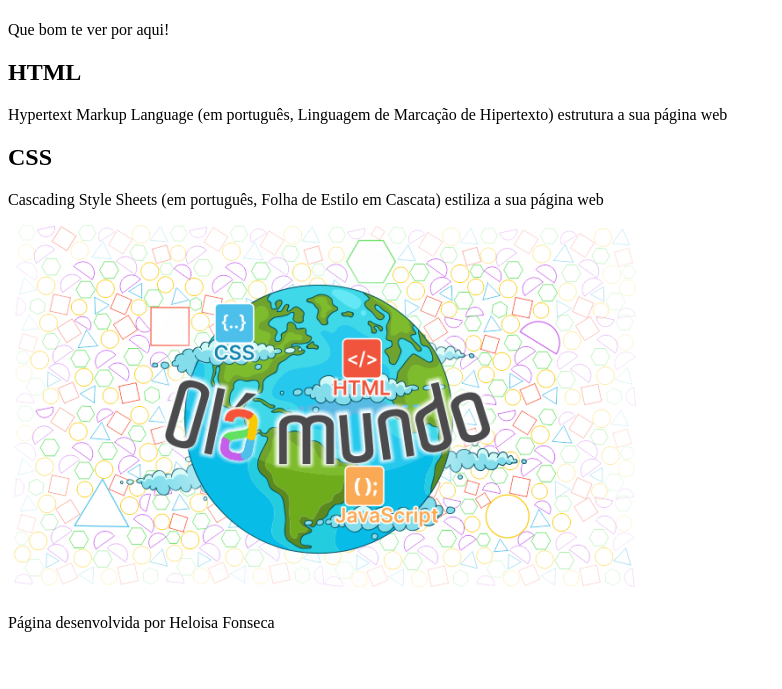
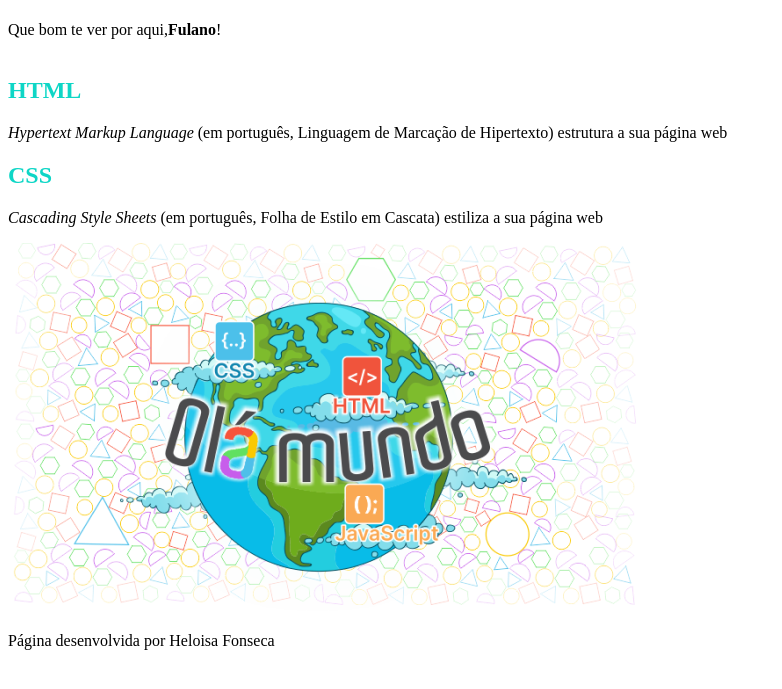
Before and after one commit to profheloisa/HelloWorld, a plain HTML site: page index.html in a window 1280 px wide. Shown: the part 59-748 px from the top of the page, without its empty margins (0-782 px from the left). Drawn offline with Linux system fonts and the light colour scheme.

Commit message:
Aplicando estilos CSS na página web

```diff
--- a/index.html
+++ b/index.html
@@ -2,23 +2,29 @@
 <html lang="pt-br">
 
 <head>
+    <link rel="stylesheet" href="style.css">
     <meta charset="UTF-8">
     <meta name="viewport" content="width=device-width, initial-scale=1.0">
     <title>Hello World</title>
 </head>
 
 <body>
+
     <header>
         <h1>Hello World</h1>
-        <p>Que bom te ver por aqui!</p>
+        <p>Que bom te ver por aqui,<span id="nome-usuário">Fulano</span>!</p>
     </header>
+
 
     <section>
         <h2>HTML</h2>
-        <P>Hypertext Markup Language (em português, Linguagem de Marcação de Hipertexto) estrutura a sua página web</P>
+        <P><span class="texto-inglês">Hypertext Markup Language </span>(em português, Linguagem de Marcação de
+            Hipertexto)
+            estrutura a sua página web</P>
 
         <h2>CSS</h2>
-        <P>Cascading Style Sheets (em português, Folha de Estilo em Cascata) estiliza a sua página web</P>
+        <P><span class="texto-inglês">Cascading Style Sheets </span>(em português, Folha de Estilo em Cascata) estiliza
+            a sua página web</P>
 
         <img src="imagem/Olá Mundo.png"
             alt="Imagem com figuras geométricas ao fundo e uma figura do planeta Terra a frente, com a inscrição Olá Mundo em letras coloridas">
@@ -27,6 +33,7 @@
     <footer>
         <p>Página desenvolvida por Heloisa Fonseca</p>
     </footer>
+
 </body>
 
 </html>
--- /dev/null
+++ b/style.css
@@ -0,0 +1,31 @@
+h2{
+    color:rgb(14, 214, 198);
+}
+
+<link rel="stylesheet" href="style.css">
+
+body {
+    background-color: #ac77ff;
+    color: white;
+    font-family: Roboto;
+    text-align: center;
+}
+
+header{
+    border-bottom: 2px dotted white;
+    }
+
+
+footer{
+    border-bottom: 2px dotted white;
+    }
+
+
+    #nome-usuário {
+        font-weight: bold;
+     }
+
+
+     .texto-inglês{
+        font-style: italic;
+      }
```
